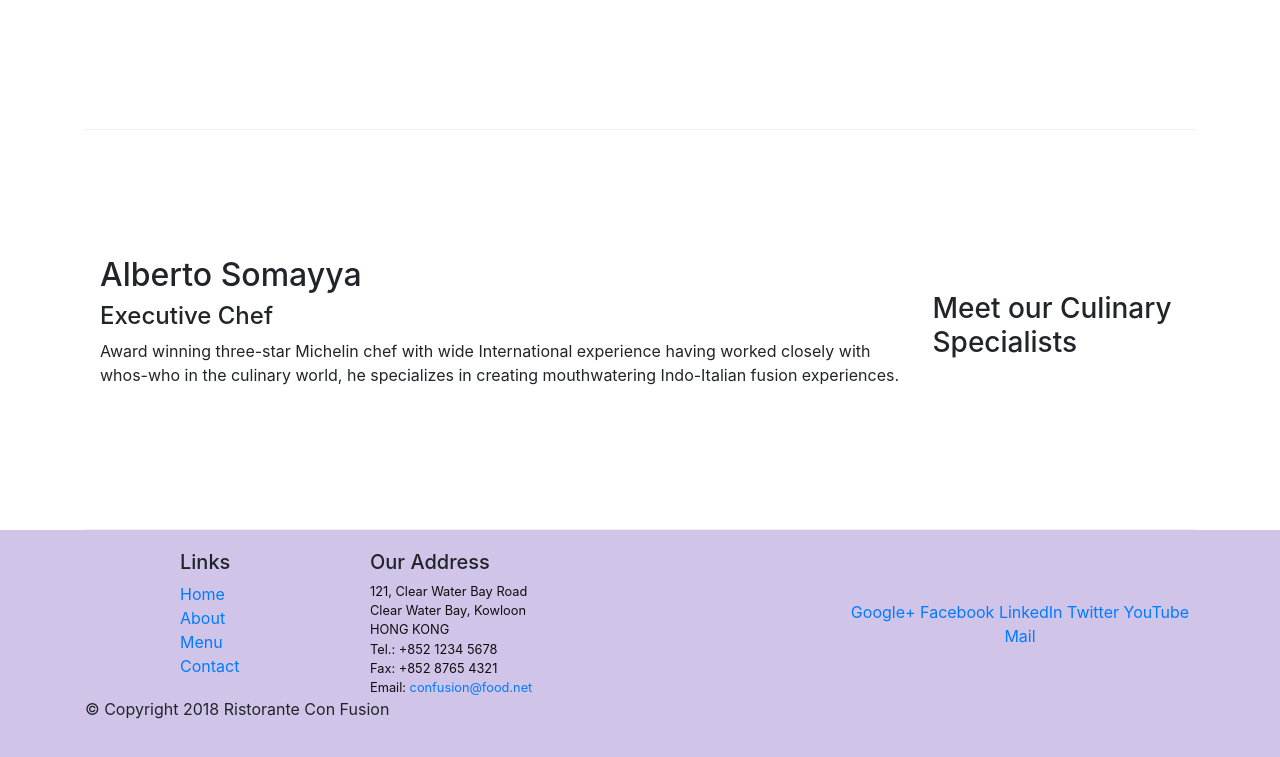
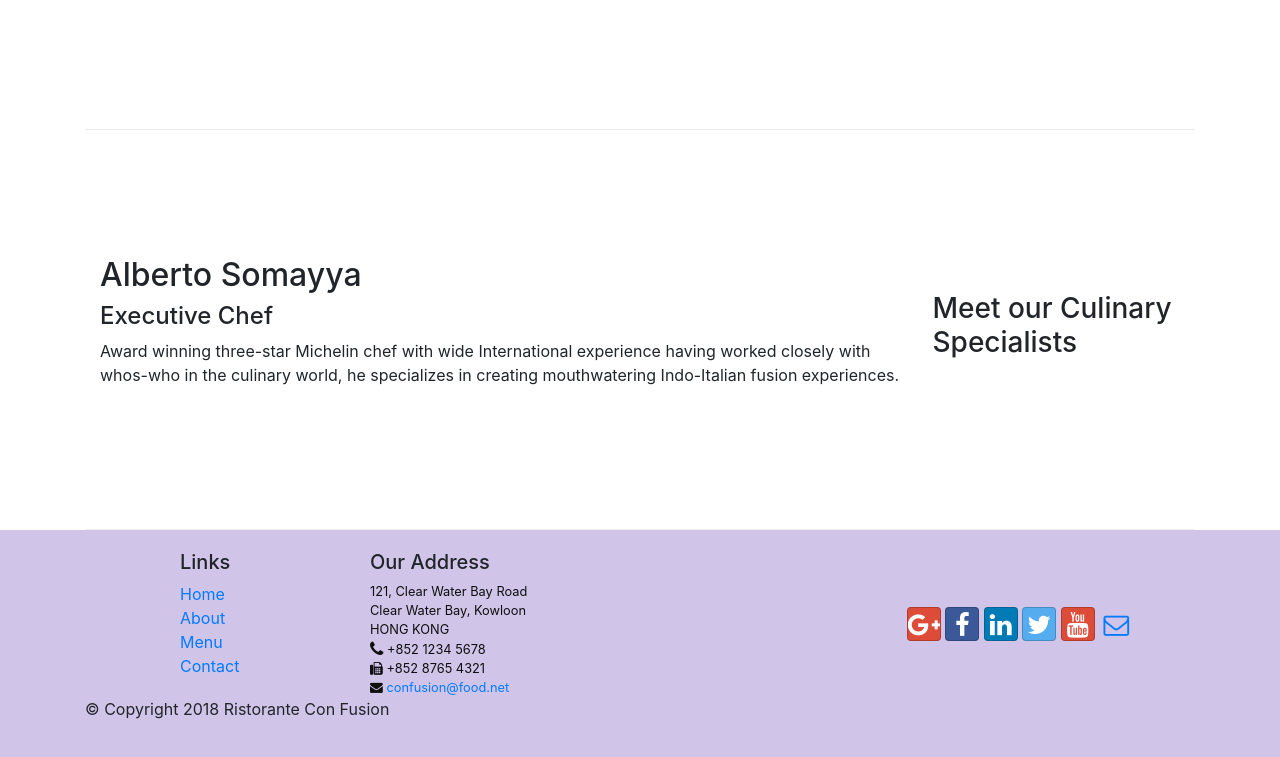
Before and after one commit to EmirHermanto/coursera_bs_conFusion, a website: page index.html in a window 1280 px wide. Shown: the part 1004-1761 px from the top of the page. Drawn offline with nearby package versions, Linux system fonts and the light colour scheme.

Commit message:
icon fonts

```diff
--- a/index.html
+++ b/index.html
@@ -9,6 +9,8 @@
 
     <!-- Bootstrap CSS -->
     <link rel="stylesheet" href="node_modules/bootstrap/dist/css/bootstrap.min.css">
+    <link rel="stylesheet" href="node_modules/font-awesome/css/font-awesome.min.css">
+    <link rel="stylesheet" href="node_modules/bootstrap-social/bootstrap-social.css">
     <link rel="stylesheet" href="css/styles.css">
     <title>Ristorante Con Fusion</title>
 </head>
@@ -22,10 +24,10 @@
             <a class="navbar-brand mr-auto" href="#">Ristorante Con Fusion</a>
             <div class="collapse navbar-collapse" id="Navbar">
                 <ul class="navbar-nav mr-auto">
-                    <li class="nav-item active"><a class="nav-link" href="#">Home</a></li>
-                    <li class="nav-item"><a class="nav-link" href="/aboutus.html">About</a></li>
-                    <li class="nav-item"><a class="nav-link" href="#">Menu</a></li>
-                    <li class="nav-item"><a class="nav-link" href="#">Contact</a></li>
+                    <li class="nav-item active"><a class="nav-link" href="#"><span class="fa fa-home fa-lg"></span> Home</a></li>
+                    <li class="nav-item"><a class="nav-link" href="/aboutus.html"><span class="fa fa-info" fa-lg></span> About</a></li>
+                    <li class="nav-item"><a class="nav-link" href="#"><span class="fa fa-list fa-lg"></span> Menu</a></li>
+                    <li class="nav-item"><a class="nav-link" href="#"><span class="fa fa-address-card fa-lg"></span> Contact</a></li>
                 </ul>
             </div>
         </div>
@@ -96,19 +98,19 @@
 		              121, Clear Water Bay Road<br>
 		              Clear Water Bay, Kowloon<br>
 		              HONG KONG<br>
-		              Tel.: +852 1234 5678<br>
-		              Fax: +852 8765 4321<br>
-		              Email: <a href="mailto:confusion@food.net">confusion@food.net</a>
+		              <i class="fa fa-phone fa-lg"></i> +852 1234 5678<br>
+		              <i class="fa fa-phone fa-fax"></i> +852 8765 4321<br>
+		              <i class="fa fa-phone fa-envelope"></i> <a href="mailto:confusion@food.net">confusion@food.net</a>
 		           </address>
                 </div>
                 <div class="col-12 col-sm-4 align-self-center">
                     <div class="text-center">
-                        <a href="http://google.com/+">Google+</a>
-                        <a href="http://www.facebook.com/profile.php?id=">Facebook</a>
-                        <a href="http://www.linkedin.com/in/">LinkedIn</a>
-                        <a href="http://twitter.com/">Twitter</a>
-                        <a href="http://youtube.com/">YouTube</a>
-                        <a href="mailto:">Mail</a>
+                        <a class="btn btn-social-icon btn-google" href="http://google.com/+"><i class="fa fa-google-plus fa-lg"></i></a>
+                        <a class="btn btn-social-icon btn-facebook"href="http://www.facebook.com/profile.php?id="><i class="fa fa-facebook fa-lg"></i></a>
+                        <a class="btn btn-social-icon btn-linkedin"href="http://www.linkedin.com/in/"><i class="fa fa-linkedin fa-lg"></i></a>
+                        <a class="btn btn-social-icon btn-twitter"href="http://twitter.com/"><i class="fa fa-twitter fa-lg"></i></a>
+                        <a class="btn btn-social-icon btn-google"href="http://youtube.com/"><i class="fa fa-youtube fa-lg"></i></a>
+                        <a class="btn btn-social-icon "href="mailto:"><i class="fa fa-envelope-o fa-lg"></i></a>
                     </div>
                 </div>
            </div>
--- a/package.json
+++ b/package.json
@@ -15,6 +15,8 @@
   },
   "dependencies": {
     "bootstrap": "^4.0.0",
+    "bootstrap-social": "^5.1.1",
+    "font-awesome": "^4.7.0",
     "jquery": "^3.3.1",
     "popper.js": "^1.12.9"
   }
```
Also changed, not shown: aboutus.html (+15 -13 lines), 1 other file.
